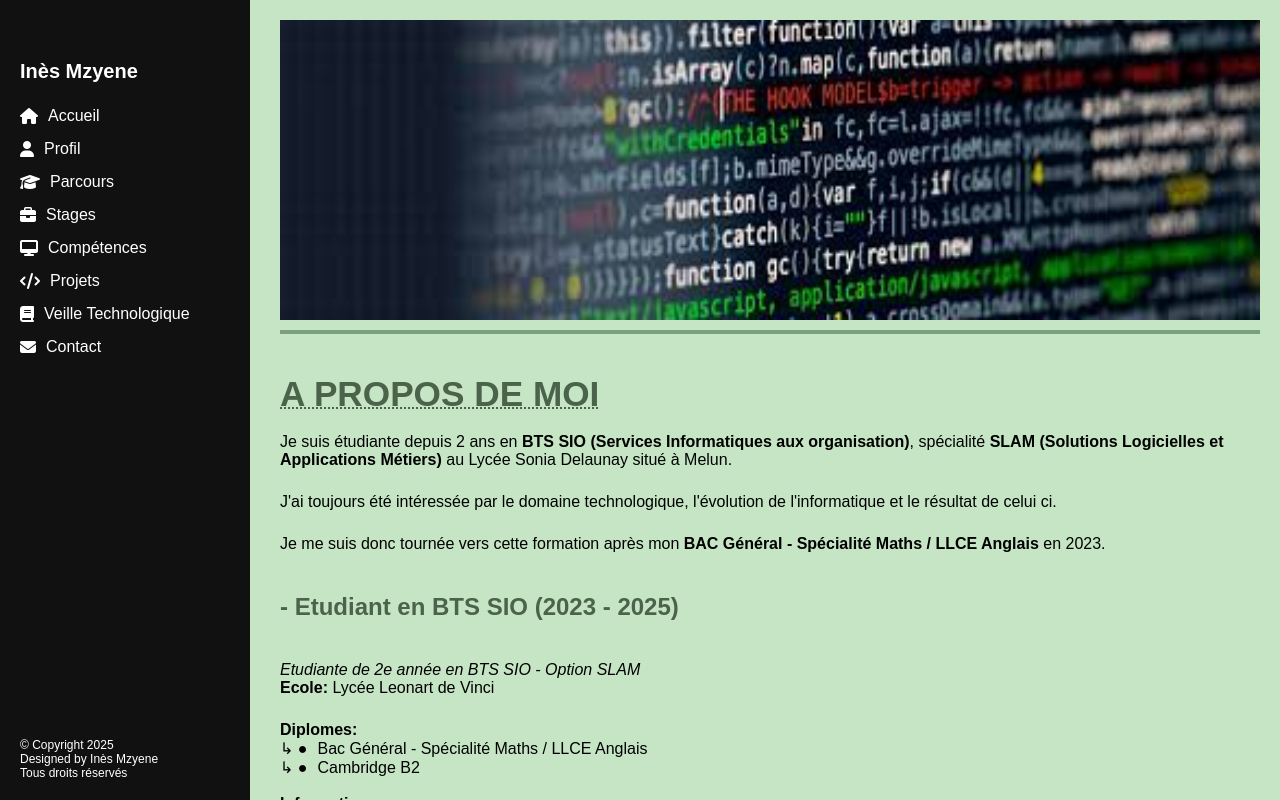
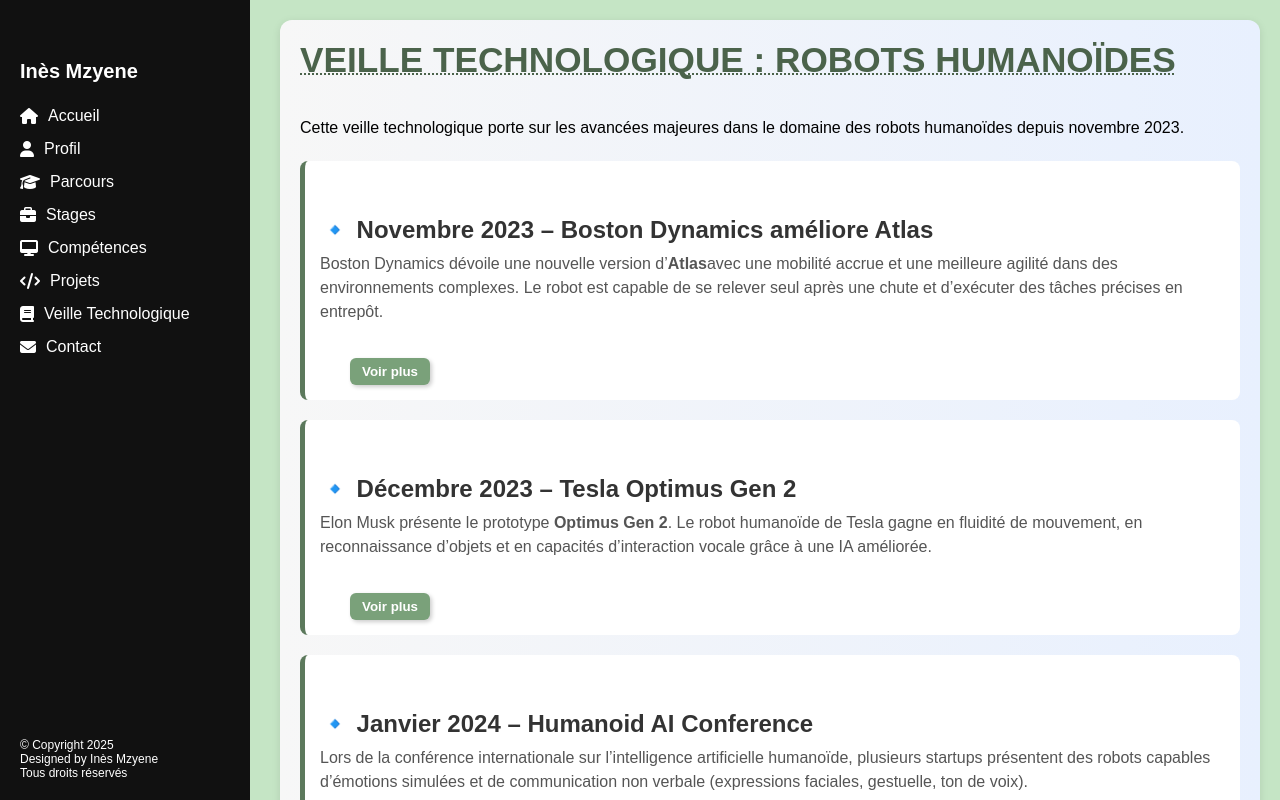
Before and after one commit to Kinokosys/Portfolio2025, an Angular app: page /veille in a window 1280 px wide. Before the commit this address led to /. Shown: the top 800 px of the page. Built offline with nearby package versions, Linux system fonts and the light colour scheme.

Commit message:
Veille finie

```diff
--- a/src/app/app-routing.module.ts
+++ b/src/app/app-routing.module.ts
@@ -4,12 +4,14 @@
 import { AventureComponent } from './components/aventure/aventure.component';
 import { SavonAPIComponent } from './components/savon-api/savon-api.component';
 import { SavonAPPComponent } from './components/savon-app/savon-app.component';
+import { VeilleComponent } from './components/veille/veille.component';
 
 const routes: Routes = [
   { path: '', component: GeneralComponent },
   { path: 'aventure', component: AventureComponent },
   { path: 'savon-api', component: SavonAPIComponent },
   { path: 'savon-app', component: SavonAPPComponent },
+  { path: 'veille', component: VeilleComponent },
   { path: '**', redirectTo: '' } // Redirige vers l'accueil si la route est inconnue
 ];
 
--- a/src/app/components/general/general.component.html
+++ b/src/app/components/general/general.component.html
@@ -121,7 +121,6 @@
         >
 
         <section id="ligne">
-          <div class="project-card">
             <h4>STAGE IP CONSULTING</h4>
             <h6>21/05/2024 au 29/06/2024</h6>
             <p><i>Stage BTS SIO de première année.</i></p>
@@ -135,11 +134,11 @@
 
             <p><B>Adresse: </B>16 rue de la Gaudrée, 91410, Dourdan</p>
             <p><B>Numéro de téléphone: </B>06 95 69 68 37</p>
-          </div>
 
+        </section>
           <br />
 
-          <div class="project-card">
+        <section id="ligne">
             <h4>STAGE JORDAN JUVENTIN</h4>
             <h6>06/01/2025 au 14/02/2025</h6>
             <p><i>Stage BTS SIO de deuxième année.</i></p>
@@ -159,7 +158,6 @@
               en Brie
             </p>
             <p><B>Numéro de téléphone: </B>06 74 56 12 49</p>
-          </div>
         </section>
       </section>
     </div>
--- a/src/app/components/veille/veille.component.css
+++ b/src/app/components/veille/veille.component.css
@@ -7,7 +7,7 @@
   }
 
   #veille h2 {
-    color: #1E90FF;
+    color: #4b634b;
     margin-bottom: 20px;
   }
 
@@ -15,7 +15,7 @@
     margin-bottom: 20px;
     padding: 15px;
     background: white;
-    border-left: 5px solid #1E90FF;
+    border-left: 5px solid #5c795c;
     border-radius: 8px;
   }
 
@@ -28,3 +28,25 @@
     color: #555;
     line-height: 1.5;
   }
+
+  .extra-content {
+    display: block; /* Assure-toi que le contenu s'affiche lorsqu'il est activé */
+    margin-top: 10px;
+    color: #444;
+    font-size: 15px;
+  }
+
+  .voir-plus-btn {
+    margin-top: 10px;
+    padding: 6px 12px;
+    background-color: #7aa17a;
+    color: white;
+    border: none;
+    border-radius: 6px;
+    cursor: pointer;
+    transition: background 0.3s ease;
+  }
+
+  .voir-plus-btn:hover {
+    background-color: #5c795c;
+  }
--- a/src/app/components/veille/veille.component.html
+++ b/src/app/components/veille/veille.component.html
@@ -1,34 +1,220 @@
+<div class="section">
+  <div class="content">
     <section id="veille">
       <h2>Veille Technologique : Robots Humanoïdes</h2>
       <p>
-      Cette veille technologique porte sur les avancées majeures dans le domaine des robots humanoïdes depuis novembre 2023.
+        Cette veille technologique porte sur les avancées majeures dans le
+        domaine des robots humanoïdes depuis novembre 2023.
       </p>
 
-    <div class="veille-article">
-      <h3>🔹 Novembre 2023 – Boston Dynamics améliore Atlas</h3>
+      <!-- Utilisation d'une seule boucle *ngFor pour tous les articles -->
+      <div
+        class="veille-article"
+        *ngFor="let article of articles; let i = index"
+      >
+        <h3>
+          🔹
+          {{
+            article.id === 1
+              ? "Novembre 2023 – Boston Dynamics améliore Atlas"
+              : article.id === 2
+              ? "Décembre 2023 – Tesla Optimus Gen 2"
+              : article.id === 3
+              ? "Janvier 2024 – Humanoid AI Conference"
+              : "Mars 2024 – Robots dans le secteur médical"
+          }}
+        </h3>
         <p>
-        Boston Dynamics dévoile une nouvelle version d’<strong>Atlas</strong> avec une mobilité accrue et une meilleure agilité dans des environnements complexes. Le robot est capable de se relever seul après une chute et d’exécuter des tâches précises en entrepôt.
+          <!-- Contenu de l'article dynamique en fonction de l'id de l'article -->
+          <ng-container *ngIf="article.id === 1">
+            Boston Dynamics dévoile une nouvelle version
+            d’<strong>Atlas</strong>avec une mobilité accrue et une meilleure
+            agilité dans des environnements complexes. Le robot est capable de
+            se relever seul après une chute et d’exécuter des tâches précises en
+            entrepôt.
+          </ng-container>
+          <ng-container *ngIf="article.id === 2">
+            Elon Musk présente le prototype <strong>Optimus Gen 2</strong>. Le
+            robot humanoïde de Tesla gagne en fluidité de mouvement, en
+            reconnaissance d’objets et en capacités d’interaction vocale grâce à
+            une IA améliorée.
+          </ng-container>
+          <ng-container *ngIf="article.id === 3">
+            Lors de la conférence internationale sur l’intelligence artificielle
+            humanoïde, plusieurs startups présentent des robots capables
+            d’émotions simulées et de communication non verbale (expressions
+            faciales, gestuelle, ton de voix).
+          </ng-container>
+          <ng-container *ngIf="article.id === 4">
+            Des robots humanoïdes sont testés en milieu hospitalier pour
+            l’accompagnement des patients et l’aide à la mobilité. Le projet
+            pilote au Japon montre des résultats positifs sur l’acceptation
+            sociale des humanoïdes dans les soins.
+          </ng-container>
+        </p>
+
+        <!-- Affichage du contenu supplémentaire -->
+        <div class="extra-content" *ngIf="article.visible">
+          <p>
+            <!-- Contenu supplémentaire en fonction de l'id de l'article -->
+            <ng-container *ngIf="article.id === 1">
+              <h3>Contexte:</h3>
+              <p>
+                Boston Dynamics est connu pour ses robots dynamiques comme Spot
+                (robot-chien) et Atlas (humanoïde très mobile).
+              </p>
+
+              <h3>Événement:</h3>
+              <p>
+                En novembre 2023, une mise à jour majeure d’Atlas a été
+                présentée dans une vidéo de démonstration. Le robot humanoïde
+                affiche :
+              </p>
+              <ul>
+                <li>
+                  Une capacité de déplacement dynamique (saut, roulade,
+                  franchissement d'obstacles).
+                </li>
+                <li>
+                  Un système de perception 3D amélioré pour mieux détecter son
+                  environnement.
+                </li>
+                <li>
+                  Une nouvelle fonction : récupération automatique après chute
+                  (il se redresse seul).
+                </li>
+                <li>
+                  Des mouvements plus fluides et naturels, notamment lors de
+                  l'interaction avec des objets (transport de boîtes, empilement
+                  précis...).
+                </li>
+              </ul>
+              <p style="margin-top: 15px;">
+                <b>Utilisation visée: </b>logistique et aide en milieux
+                industriels complexes.
+              </p>
+            </ng-container>
+            <ng-container *ngIf="article.id === 2">
+              <h3>Contexte:</h3>
+              <p>
+                Elon Musk avait dévoilé le robot Optimus en 2022. Il promettait
+                un robot abordable capable d’accomplir des tâches du quotidien.
+              </p>
+
+              <h3>Événement:</h3>
+              <p>La version Gen 2 est dévoilée fin décembre 2023 :</p>
+              <ul>
+                <li>
+                  Poids réduit (49 kg), mouvements stabilisés, design plus
+                  humain.
+                </li>
+                <li>
+                  Reconnaissance vocale et faciale intégrée, pilotée par un
+                  dérivé du modèle d'IA de Tesla.
+                </li>
+                <li>
+                  Mains plus précises : capable de saisir des objets fragiles ou
+                  fins.
+                </li>
+                <li>
+                  Démonstration en usine : Optimus trie des objets, effectue des
+                  gestes doux, se coordonne avec des machines.
+                </li>
+              </ul>
+              <p style="margin-top: 15px;">
+                <b>Objectif annoncé: </b>un robot polyvalent pouvant être
+                utilisé dans les foyers et les entreprises.
+              </p>
+            </ng-container>
+            <ng-container *ngIf="article.id === 3">
+              <h3>Contexte:</h3>
+              <p>
+                Conférence internationale réunissant chercheurs, ingénieurs et
+                entreprises de la robotique humanoïde et de l’intelligence
+                artificielle.
+              </p>
+
+              <h3>Temps forts de l'édition 2024:</h3>
+              <ul>
+                <li>
+                  Startups coréennes et japonaises ont présenté des robots
+                  capables de :
+                </li>
+                <ul>
+                  <li>
+                    Simuler des émotions humaines (sourires, expressions
+                    faciales).
+                  </li>
+                  <li>
+                    Reproduire des gestes sociaux (haussement d’épaules,
+                    hochement de tête).
+                  </li>
+                </ul>
+                <li>
+                  Utilisation de modèles d’IA générative pour améliorer les
+                  dialogues humains-robots.
+                </li>
+                <li>
+                  Mise en avant de la "sympathie robotique", c’est-à-dire la
+                  capacité des robots à rendre l'interaction agréable et
+                  naturelle.
+                </li>
+              </ul>
+
+              <h3>Applications visées :</h3>
+              <ul>
+                <li>Accueil en entreprise</li>
+                <li>Assistance sociale et éducative</li>
+                <li>Compagnons interactifs pour personnes âgées</li>
+              </ul>
+            </ng-container>
+            <ng-container *ngIf="article.id === 4">
+              <h3>Contexte:</h3>
+              <p>Le Japon est pionnier en robotique sociale et médicale.</p>
+
+              <h3>Événement:</h3>
+              <ul>
+                <li>
+                  Des essais cliniques sont menés avec des robots humanoïdes
+                  dans des hôpitaux à Tokyo.
+                </li>
+                <li>Objectifs:</li>
+                <ul>
+                  <li>
+                    Aide à la mobilité des patients âgés ou en rééducation.
+                  </li>
+                  <li>
+                    Support émotionnel via des interactions positives (jeux,
+                    lectures, conversations).
+                  </li>
+                  <li>Prévention de l’isolement et amélioration du moral.</li>
+                </ul>
+                <li>
+                  Les robots sont capables de détecter les émotions du patient
+                  (via le visage ou la voix) et d’adapter leur comportement.
+                </li>
+              </ul>
+
+              <h3>Résultats préliminaires:</h3>
+              <ul>
+                <li>
+                  Patients et personnel médical estiment que le robot est perçu
+                  comme un soutien, non une menace.
+                </li>
+                <li>
+                  Augmentation de l’engagement des patients dans certaines
+                  activités.
+                </li>
+              </ul>
+            </ng-container>
           </p>
         </div>
 
-    <div class="veille-article">
-      <h3>🔹 Décembre 2023 – Tesla Optimus Gen 2</h3>
-      <p>
-        Elon Musk présente le prototype <strong>Optimus Gen 2</strong>. Le robot humanoïde de Tesla gagne en fluidité de mouvement, en reconnaissance d’objets et en capacités d’interaction vocale grâce à une IA améliorée.
-      </p>
-    </div>
-
-    <div class="veille-article">
-      <h3>🔹 Janvier 2024 – Humanoid AI Conference</h3>
-      <p>
-        Lors de la conférence internationale sur l’intelligence artificielle humanoïde, plusieurs startups présentent des robots capables d’émotions simulées et de communication non verbale (expressions faciales, gestuelle, ton de voix).
-      </p>
-    </div>
-
-    <div class="veille-article">
-      <h3>🔹 Mars 2024 – Robots dans le secteur médical</h3>
-      <p>
-        Des robots humanoïdes sont testés en milieu hospitalier pour l’accompagnement des patients et l’aide à la mobilité. Le projet pilote au Japon montre des résultats positifs sur l’acceptation sociale des humanoïdes dans les soins.
-      </p>
+        <!-- Bouton pour basculer la visibilité -->
+        <button class="voir-plus-btn" (click)="toggleContent(i)">
+          {{ article.visible ? "Voir moins" : "Voir plus" }}
+        </button>
       </div>
     </section>
+  </div>
+</div>
--- a/src/app/components/veille/veille.component.ts
+++ b/src/app/components/veille/veille.component.ts
@@ -7,5 +7,16 @@
   styleUrl: './veille.component.css'
 })
 export class VeilleComponent {
+  // Un tableau d'objets pour suivre l'état de chaque article
+  articles = [
+    { id: 1, visible: false },
+    { id: 2, visible: false },
+    { id: 3, visible: false },
+    { id: 4, visible: false }
+  ];
 
+  // Méthode pour basculer la visibilité d'un article
+  toggleContent(index: number) {
+    this.articles[index].visible = !this.articles[index].visible;
+  }
 }
```
Lines whose indentation alone changed are shown as unchanged.
